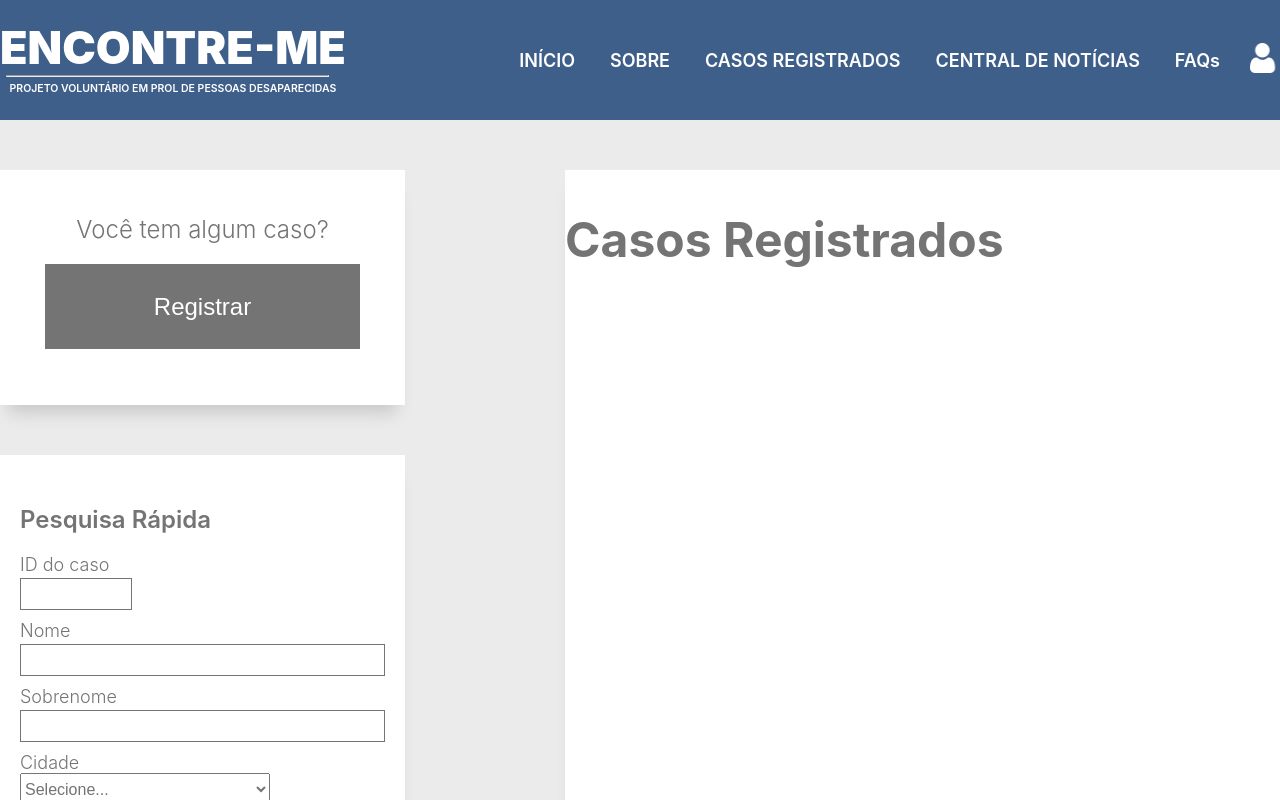
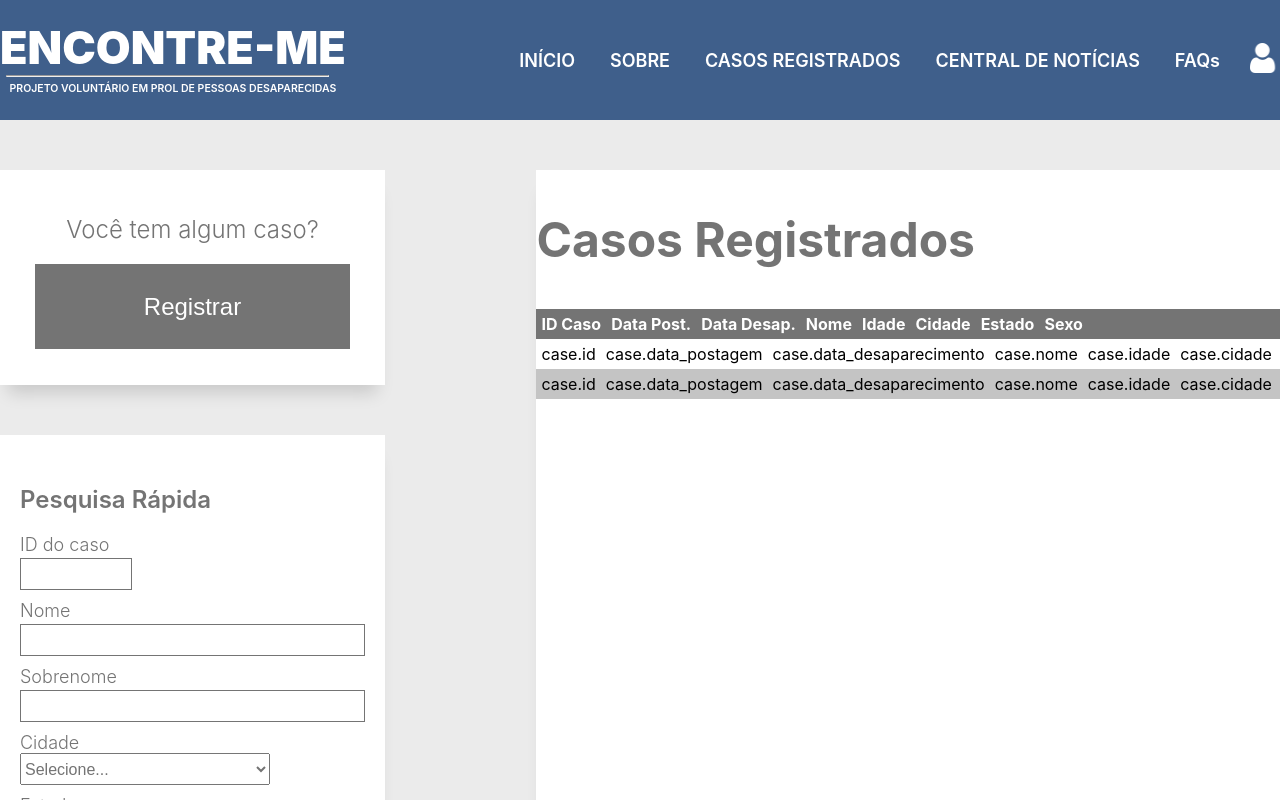
Before and after one commit to JhonatanGAlves/encontre-me, a React (Create React App) app: page /casos-registrados in a window 1280 px wide. Shown: the top 800 px of the page. Built offline with nearby package versions, Linux system fonts and the light colour scheme.

Commit message:
created table

```diff
--- a/src/pages/RegisteredCases.tsx
+++ b/src/pages/RegisteredCases.tsx
@@ -41,11 +41,62 @@ export const RegisteredCases = () => {
                   <option value='selected-state'>Selecione...</option>
                 </select>
               </label>
+              <button type='submit'>pesquisar</button>
             </form>
           </div>
         </div>
         <div className='content-right'>
           <h2>casos registrados</h2>
+          <table>
+            <thead>
+              <tr>
+                <th>ID Caso</th>
+                <th>Data Post.</th>
+                <th>Data Desap.</th>
+                <th>Nome</th>
+                <th>Idade</th>
+                <th>Cidade</th>
+                <th>Estado</th>
+                <th>Sexo</th>
+              </tr>
+            </thead>
+            <tbody>
+              <tr>
+                <td>case.id</td>
+                <td>case.data_postagem</td>
+                <td>case.data_desaparecimento</td>
+                <td>case.nome</td>
+                <td>case.idade</td>
+                <td>case.cidade</td>
+                <td>case.estado</td>
+                <td>case.sexo</td>
+              </tr>
+              <tr>
+                <td>case.id</td>
+                <td>case.data_postagem</td>
+                <td>case.data_desaparecimento</td>
+                <td>case.nome</td>
+                <td>case.idade</td>
+                <td>case.cidade</td>
+                <td>case.estado</td>
+                <td>case.sexo</td>
+              </tr>
+            </tbody>
+            {/* {casesList.map(case => (
+              <tbody>
+                <tr>
+                  <td>case.id</td>
+                  <td>case.data_postagem</td>
+                  <td>case.data_desaparecimento</td>
+                  <td>case.nome</td>
+                  <td>case.idade</td>
+                  <td>case.cidade</td>
+                  <td>case.estado</td>
+                  <td>case.sexo</td>
+                </tr>
+              </tbody>
+              ))} */}
+          </table>
         </div>
       </main>
     </StyledRegisteredCases>
@@ -74,8 +125,6 @@ const StyledRegisteredCases = styled.section`
     max-width: 1465px;
     padding: 50px 0;
 
-    /* background-color: #001b41; */
-
     .content-left {
       display: flex;
       flex-direction: column;
@@ -86,8 +135,8 @@ const StyledRegisteredCases = styled.section`
         flex-direction: column;
         align-items: center;
         padding: 45px 20px 0;
-        width: 365px;
-        height: 190px;
+        width: 345px;
+        height: 170px;
         font-size: 24px;
         font-weight: 300;
 
@@ -119,7 +168,7 @@ const StyledRegisteredCases = styled.section`
       .container-pesquisa-rapida {
         padding: 50px 20px;
         margin-top: 50px;
-        width: 365px;
+        width: 345px;
         font-size: 24px;
         font-weight: 300;
 
@@ -167,13 +216,28 @@ const StyledRegisteredCases = styled.section`
           .select-field {
             width: 250px;
           }
+
+          button {
+            width: 140px;
+            height: 50px;
+            font-size: 18px;
+            text-transform: capitalize;
+            border: none;
+            margin-top: 20px;
+            cursor: pointer;
+
+            color: #FFF;
+            background-color: #3F5F8B;
+
+            &:hover {
+              background-color: #4d7ab9;
+            }
+          }
         }
       }
     }
 
     .content-right {
-      width: 900px;
-
       background-color: #FFF;
       box-shadow: 0 16px 16px -8px #00000025;
 
@@ -183,6 +247,42 @@ const StyledRegisteredCases = styled.section`
 
         color: #747474;
       }
+
+      table {
+        table-layout: fixed;
+        border-collapse: collapse;
+
+        th, td {
+          padding: 5px;
+          font-size: 16px;
+          text-align: left;
+        }
+
+        /* td:nth-child(1), th:nth-child(1) { min-width: 200px; }
+        td:nth-child(2), th:nth-child(2) { min-width: 200px; }
+        td:nth-child(3), th:nth-child(3) { width: 350px; } */
+      }
+
+      thead {
+        background-color: #747474;
+        color: #FFF;
+
+        tr {
+          display: block;
+          position: relative;
+        }
+      }
+
+
+
+      tbody {
+        display: block;
+        overflow: auto;
+
+        tr:nth-child(even) {
+          background-color: #C4C4C4;
+        }
+      }
     }
   }
 `
```
